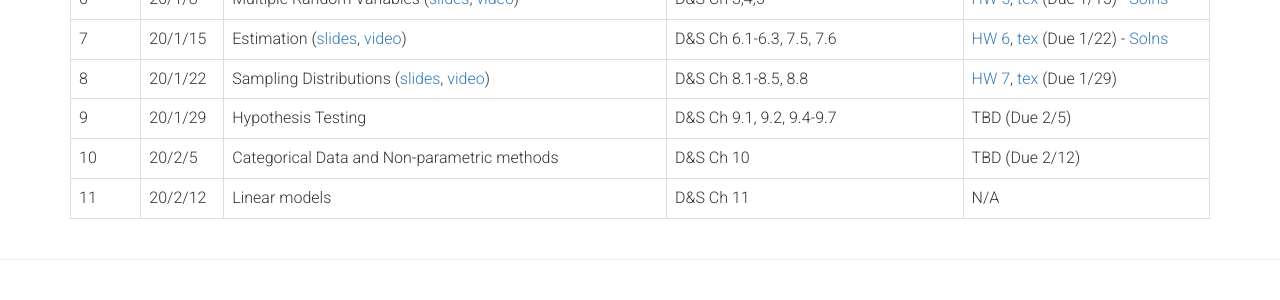
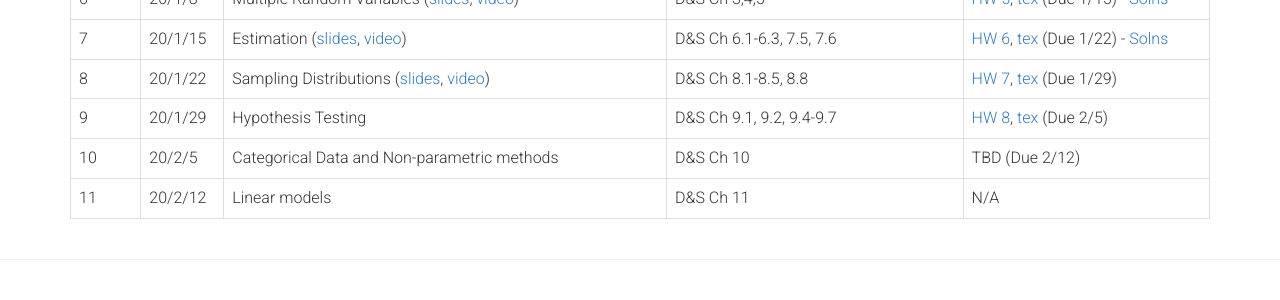
Before and after one commit to talisstats/talisstats.github.io, a Jekyll site: the page syllabus.html, which Jekyll copies as it is, in a window 1280 px wide. Shown: the part 1061-1361 px from the top of the page. Built offline with Jekyll 4.4.1, drawn with Linux system fonts in a browser that asks for light colours; nearby versions of some CDN libraries.

Commit message:
Adds hw8

```diff
--- a/syllabus.html
+++ b/syllabus.html
@@ -201,7 +201,7 @@
       D&S Ch 8.1-8.5, 8.8
     </td>
     <td>
-      <a href="assets/hw/hw7.pdf">HW 7</a>, <a href="assets/hw/hw7.tex">tex</a> (Due 1/29)</br>
+      <a href="assets/hw/hw7.pdf">HW 7</a>, <a href="assets/hw/hw7.tex">tex</a> (Due 1/29)
     </td>
   </tr>
 
@@ -215,7 +215,7 @@
       D&S Ch 9.1, 9.2, 9.4-9.7
     </td>
     <td>
-      TBD (Due 2/5)</br>
+      <a href="assets/hw/hw8.pdf">HW 8</a>, <a href="assets/hw/hw8.tex">tex</a> (Due 2/5)
     </td>
   </tr>
 
```
Also changed, not shown: 3 other files.
